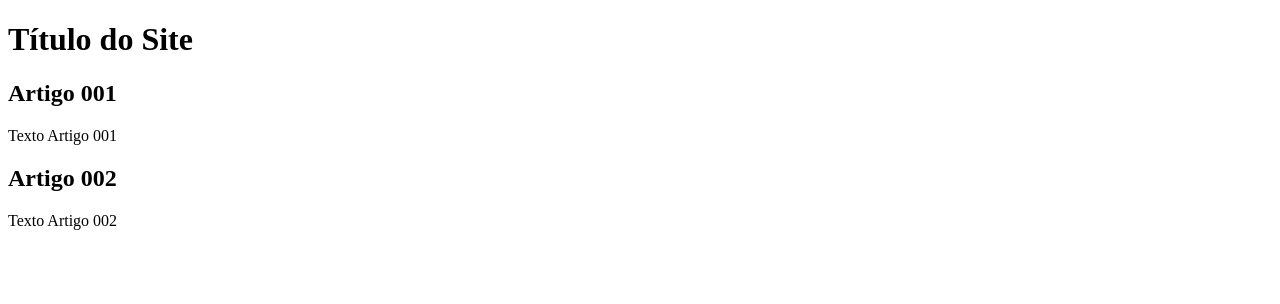
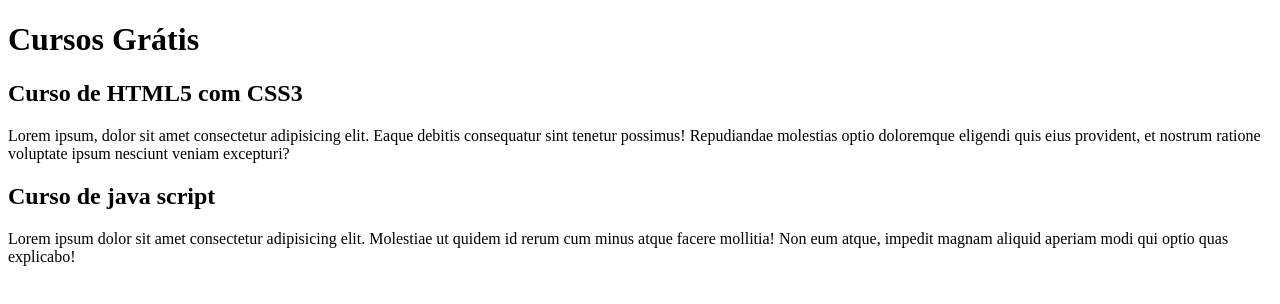
Before and after one commit to MtsAlmeida2023/projeto-site, a plain HTML site: page index.html in a window 1280 px wide. Drawn offline with Linux system fonts and the light colour scheme.

Commit message:
Comecei a escrever o conteúdo

```diff
--- a/index.html
+++ b/index.html
@@ -9,15 +9,15 @@
 <body>
     <main>
         <header>
-            <h1>Título do Site</h1>
+            <h1>Cursos Grátis</h1>
         </header>
         <article>
-            <h2>Artigo 001</h2>
-            <p>Texto Artigo 001 </p>
+            <h2>Curso de HTML5 com CSS3</h2>
+            <p>Lorem ipsum, dolor sit amet consectetur adipisicing elit. Eaque debitis consequatur sint tenetur possimus! Repudiandae molestias optio doloremque eligendi quis eius provident, et nostrum ratione voluptate ipsum nesciunt veniam excepturi? </p>
         </article>
         <article>
-            <h2>Artigo 002</h2>
-            <p>Texto Artigo 002</p>
+            <h2>Curso de java script</h2>
+            <p>Lorem ipsum dolor sit amet consectetur adipisicing elit. Molestiae ut quidem id rerum cum minus atque facere mollitia! Non eum atque, impedit magnam aliquid aperiam modi qui optio quas explicabo!</p>
         </article>
     </main>
 </body>
```
